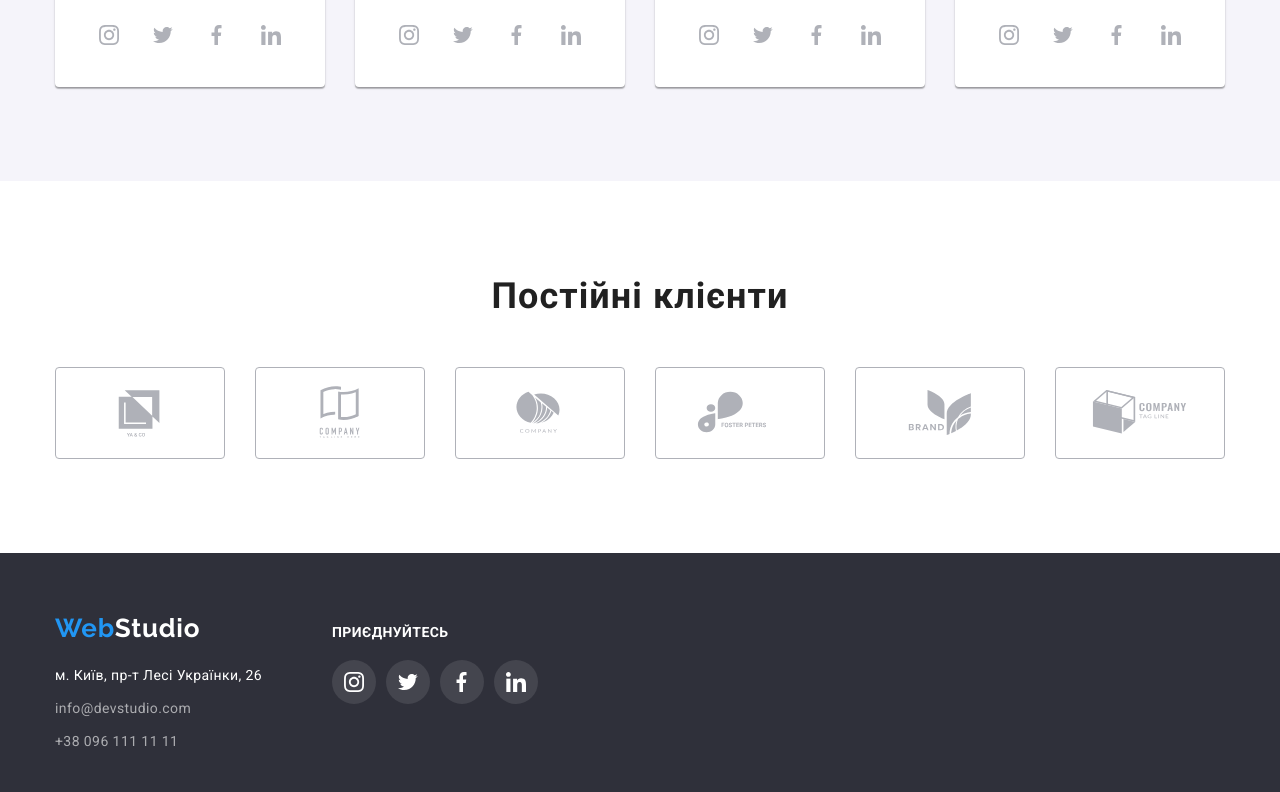
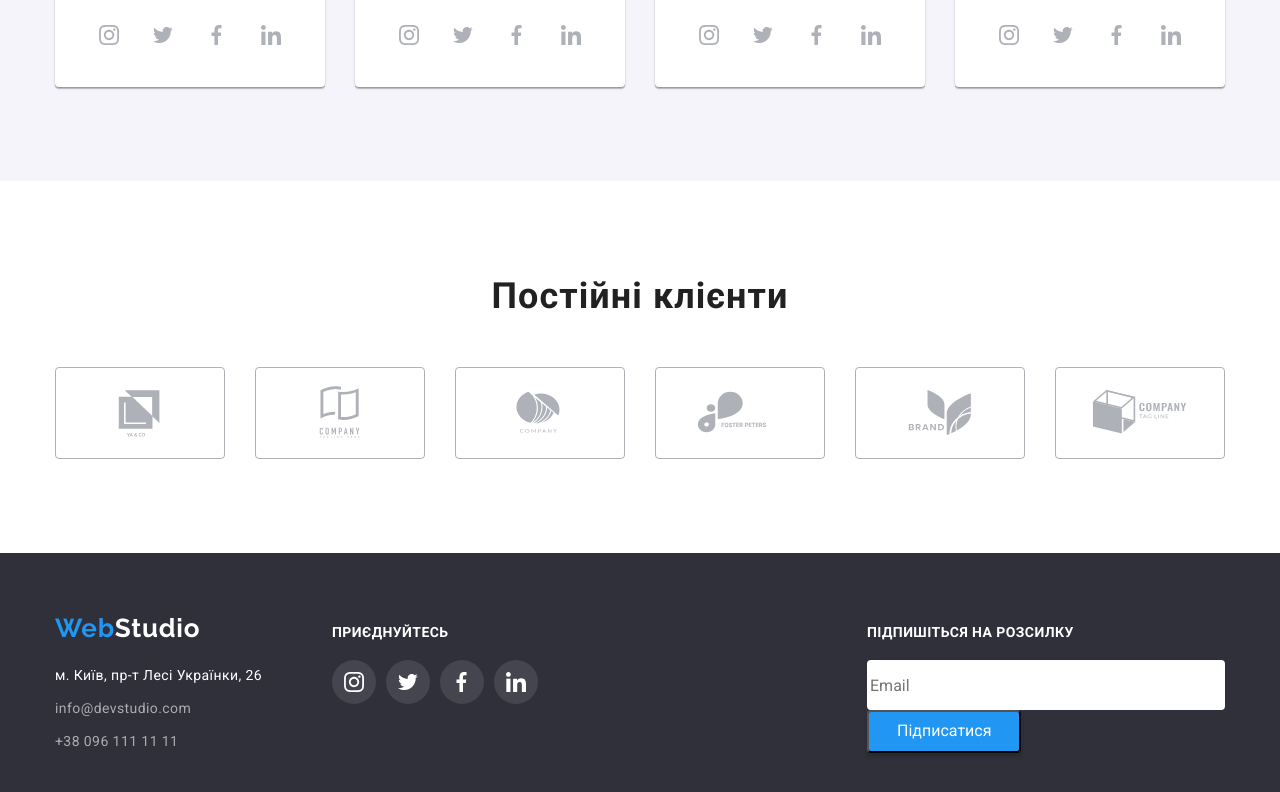
Before and after one commit to kruttko/goit-markup-hw-06, a plain HTML site: page index.html in a window 1280 px wide. Shown: the part 2124-2916 px from the top of the page. Drawn offline with nearby package versions, Linux system fonts and the light colour scheme.

Commit message:
footer-subscription section added

```diff
--- a/css/styles.css
+++ b/css/styles.css
@@ -630,7 +630,6 @@ header .logo {
     margin-bottom: 20px;
 
     font-family: inherit;
-    font-style: normal;
     font-weight: 700;
     font-size: 14px;
     line-height: 16px;
@@ -650,6 +649,42 @@ header .logo {
 
 .footer-contacts-container {
     margin-right: 70px;
+}
+
+.footer-subscription-container {
+    margin-left: auto;
+}
+
+.footer-subscription-text {
+    margin-bottom: 20px;
+    font-family: inherit;
+    font-weight: 700;
+    font-size: 14px;
+    line-height: 16px;
+    letter-spacing: 0.03em;
+    text-transform: uppercase;
+    color: var(--primary-text-color-theme-dark);
+}
+
+.subscription-input {
+    width: 358px;
+    height: 50px;
+
+    font-size: 16px;
+    line-height: 20px;
+    background-color: var();
+    color: var(--primary-text-color-theme-dark);
+    border: 1px solid rgba(255, 255, 255, 0.3);
+    border-radius: 4px;
+}
+
+.footer-subscription-button {
+    padding: 10px 28px;
+
+    color: var(--button-text-hover-color);
+    background-color: var(--accent-color);
+    box-shadow: 0px 4px 4px rgba(0, 0, 0, 0.15);
+    border-radius: 4px;
 }
 /* ================ end footer ================ */
 
--- a/index.html
+++ b/index.html
@@ -434,6 +434,18 @@
         </li>
         </ul>
       </div>
+
+      <div class="footer-subscription-container">
+        <p class="footer-subscription-text">Підпишіться на розсилку</p>
+        <form class="form-subscription">
+          <label>
+            <input class="subscription-input" type="email" placeholder="Email">
+          </label>
+        </form>
+        <button class="footer-subscription-button">Підписатися
+        </button>
+      </div>
+
     </div>
     </footer>
     <script src="./js/modal.js"></script>
```
